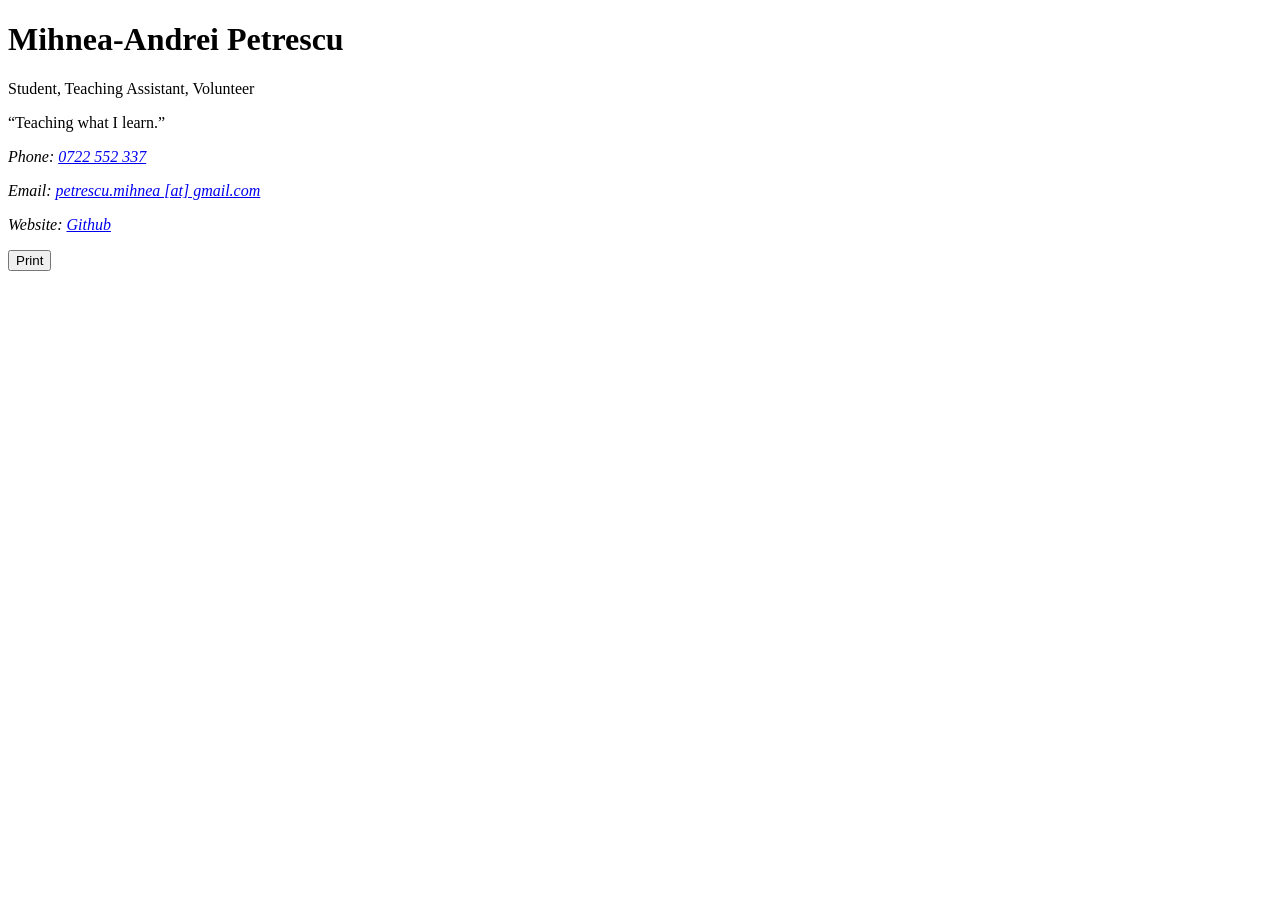
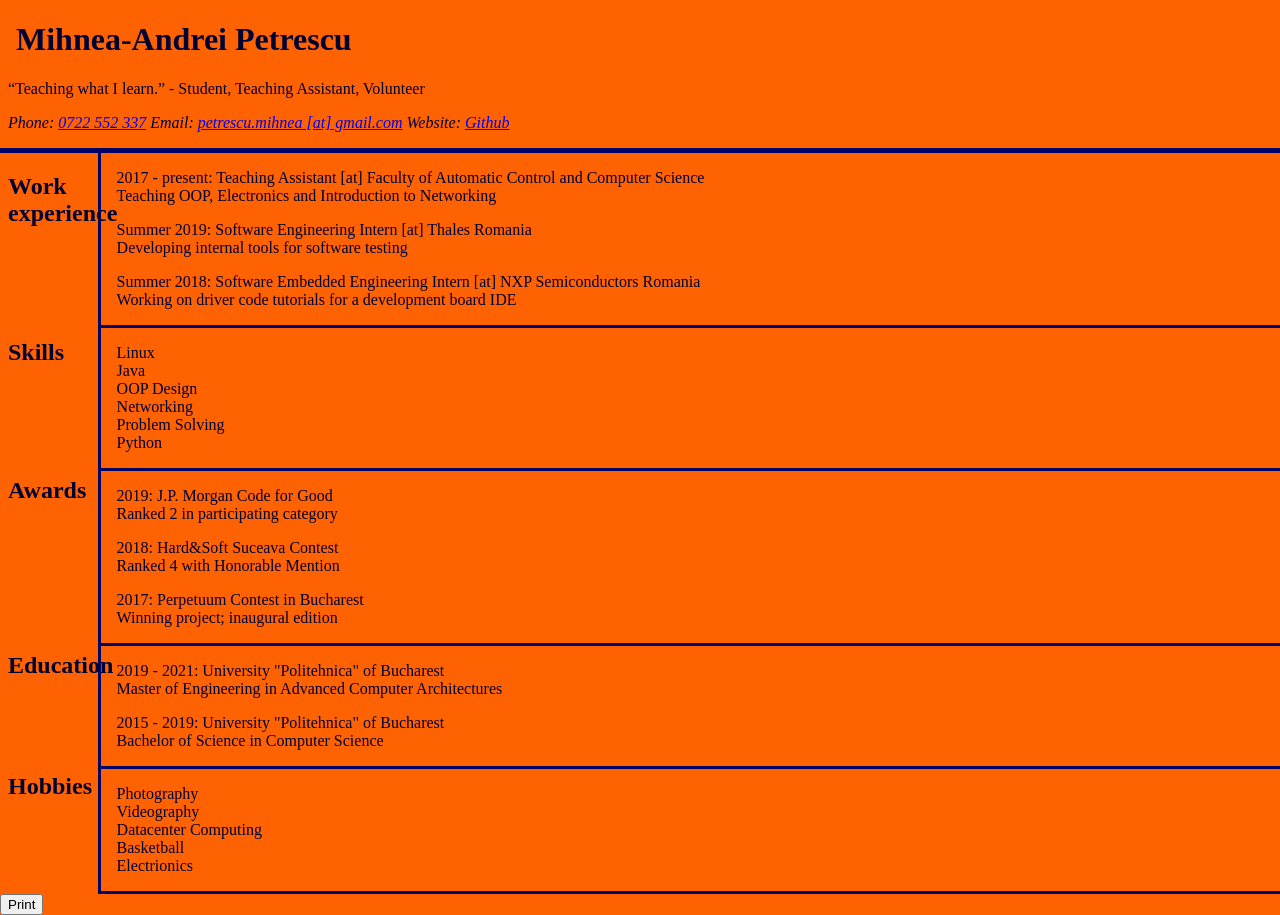
Before and after one commit to mihnea-petrescu/DevSchool-FE, a plain HTML site: page teme/tema01/curriculum_vitae.html in a window 1280 px wide. Before the commit the page ends 800 px from the top, so only its background shows below. Drawn offline with Linux system fonts and the light colour scheme.

Commit message:
Added final version of CV.

```diff
--- a/teme/tema01/curriculum_vitae.html
+++ b/teme/tema01/curriculum_vitae.html
@@ -1,12 +1,78 @@
+<!-- Author: Mihnea-Andrei Petrescu @ DevSchool, 13th -->
+
 <!DOCTYPE html>
 <html>
   <head>
     <title>My CV</title>
     <meta charset="utf-8">
     <style>
+      html {
+          height: 100%;
+          color: #000033;
+          background-color: #FF6200;
+      }
+
+      body {
+        display: flex;
+        flex-direction: column;
+        height: 100%;
+        margin: 0;
+      }
+
+      header {
+        border-bottom: 5px #000066 solid;
+      }
+
+      aside {
+        border-right: 3px #000066 solid;
+        float: left;
+        margin-left: 0.5em;
+      }
+
+      main {
+        display: flex;
+        flex: 1;
+      }
+
+      div > p {
+        margin-left: 1em;
+      }
+
+      div > div {
+        border-bottom: 3px #000066 solid;
+      }
+
+      header > * {
+        margin-left: 0.5em;
+      }
+
+
       @media print {
         #printButton {
         display: none;
+        }
+
+        aside {
+        width: 15%;
+        height: 82%;
+        }
+
+        #hobbies {
+          border-bottom: 3px #FF6200 solid;
+        }
+
+        #wrapper {
+        min-width: 85%;
+        }
+      }
+
+      @media screen {
+        aside {
+        width: 7%;
+        }
+
+        #wrapper {
+        min-width: 93%;
         }
       }
     </style>
@@ -15,15 +81,112 @@
   <body>
     <header>
       <h1>Mihnea-Andrei Petrescu</h1>
-      <p>Student, Teaching Assistant, Volunteer</p>
-      <p><q>Teaching what I learn.</q></p>
+      <p><q>Teaching what I learn.</q> - Student, Teaching Assistant, Volunteer</p>
       <address>
-        <p>Phone: <a href="tel:+40722552337">0722 552 337</a></p>
-        <p>Email: <a href="mailto:petrescu.mihnea@gmail.com">petrescu.mihnea [at] gmail.com</a></p>
-        <p>Website: <a href="https://www.github.com/mihnea-petrescu">Github</a></p>
-    </address>
+        <p>Phone: <a href="tel:+40722552337">0722 552 337</a>  Email: <a href="mailto:petrescu.mihnea@gmail.com">petrescu.mihnea [at] gmail.com</a> Website: <a href="https://www.github.com/mihnea-petrescu">Github</a></p>
+      </address>
     </header>
 
-    <button id="printButton" onClick="window.print();">Print</button>
+    <main>
+      <aside>
+        <h2>Work experience</h2>
+        <br>
+        <br>
+        <br>
+        <br>
+        <h2>Skills</h2>
+        <br>
+        <br>
+        <br>
+        <br>
+        <h2>Awards</h2>
+        <br>
+        <br>
+        <br>
+        <br>
+        <br>
+        <br>
+        <h2>Education</h2>
+        <br>
+        <br>
+        <br>
+        <h2>Hobbies</h2>
+        <br>
+      </aside>
+
+      <div id="wrapper">
+        <div id="work-experience">
+          <p>2017 - present: Teaching Assistant [at] Faculty of Automatic Control and Computer Science
+            <br>
+            Teaching OOP, Electronics and Introduction to Networking
+          </p>
+
+          <p>Summer 2019: Software Engineering Intern [at] Thales Romania
+            <br>
+            Developing internal tools for software testing
+          </p>
+
+          <p>Summer 2018: Software Embedded Engineering Intern [at] NXP Semiconductors Romania
+            <br>
+            Working on driver code tutorials for a development board IDE
+          </p>
+        </div>
+
+        <div id="skills">
+          <p>Linux <br>
+            Java <br>
+            OOP Design <br>
+            Networking <br>
+            Problem Solving <br>
+            Python</p>
+        </div>
+
+        <div id="awards">
+          <p>2019: J.P. Morgan Code for Good
+            <br>
+            Ranked 2 in participating category
+          </p>
+
+          <p>2018: Hard&Soft Suceava Contest
+            <br>
+            Ranked 4 with Honorable Mention
+          </p>
+
+          <p>2017: Perpetuum Contest in Bucharest
+            <br>
+            Winning project; inaugural edition
+          </p>
+        </div>
+
+        <div id="education">
+          <p>
+            2019 - 2021: University "Politehnica" of Bucharest
+            <br>
+            Master of Engineering in Advanced Computer Architectures
+          </p>
+
+          <p>
+            2015 - 2019: University "Politehnica" of Bucharest
+            <br>
+            Bachelor of Science in Computer Science
+          </p>
+        </div>
+
+        <div id="hobbies">
+          <p>Photography <br>
+            Videography <br>
+            Datacenter Computing <br>
+            Basketball <br>
+            Electrionics <br>
+          </p>
+        </div>
+      </div>
+    </main>
+
+    <footer>
+      <button id="printButton" onClick="window.print();">Print</button>
+    </footer>
+
+
   </body>
 </html>
```
